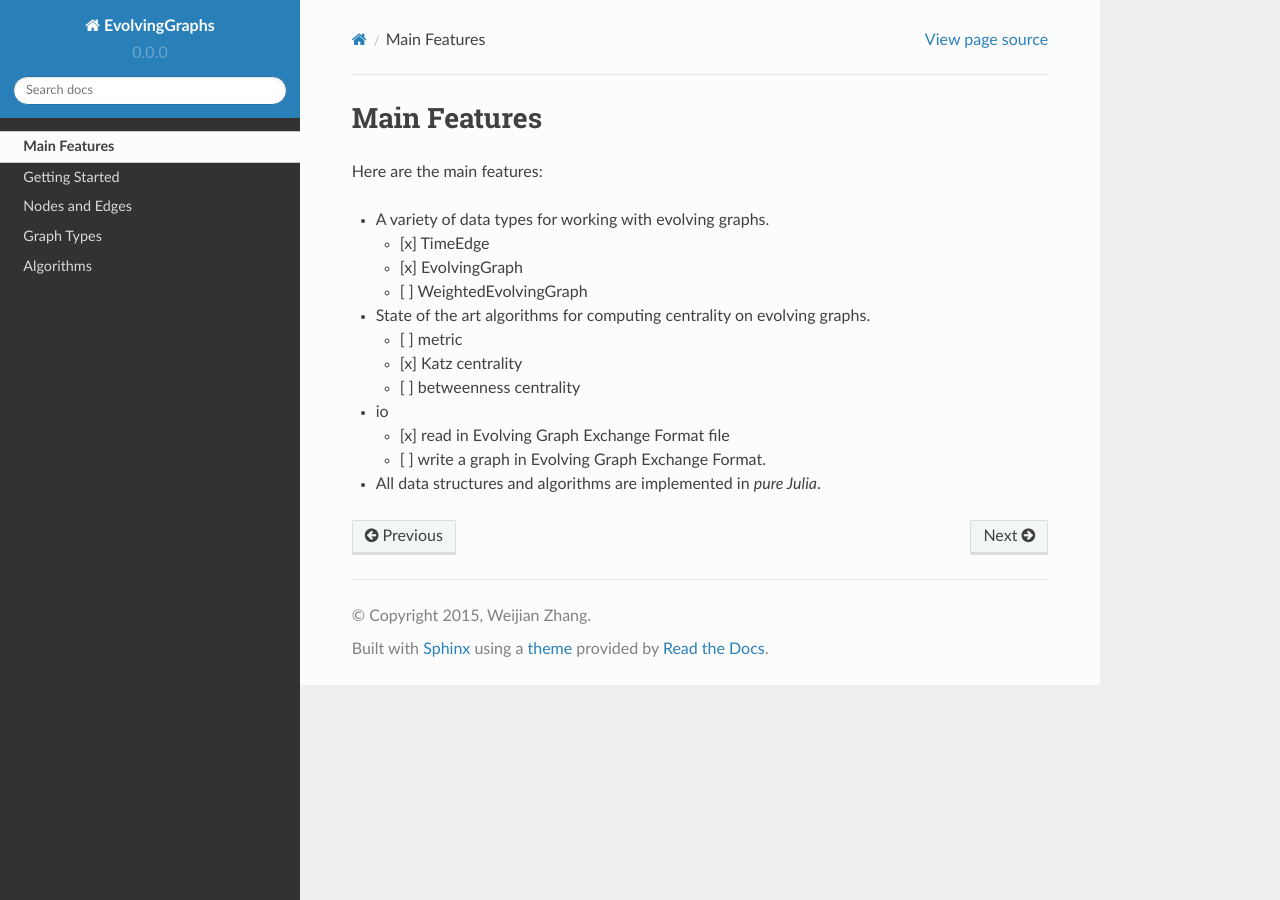
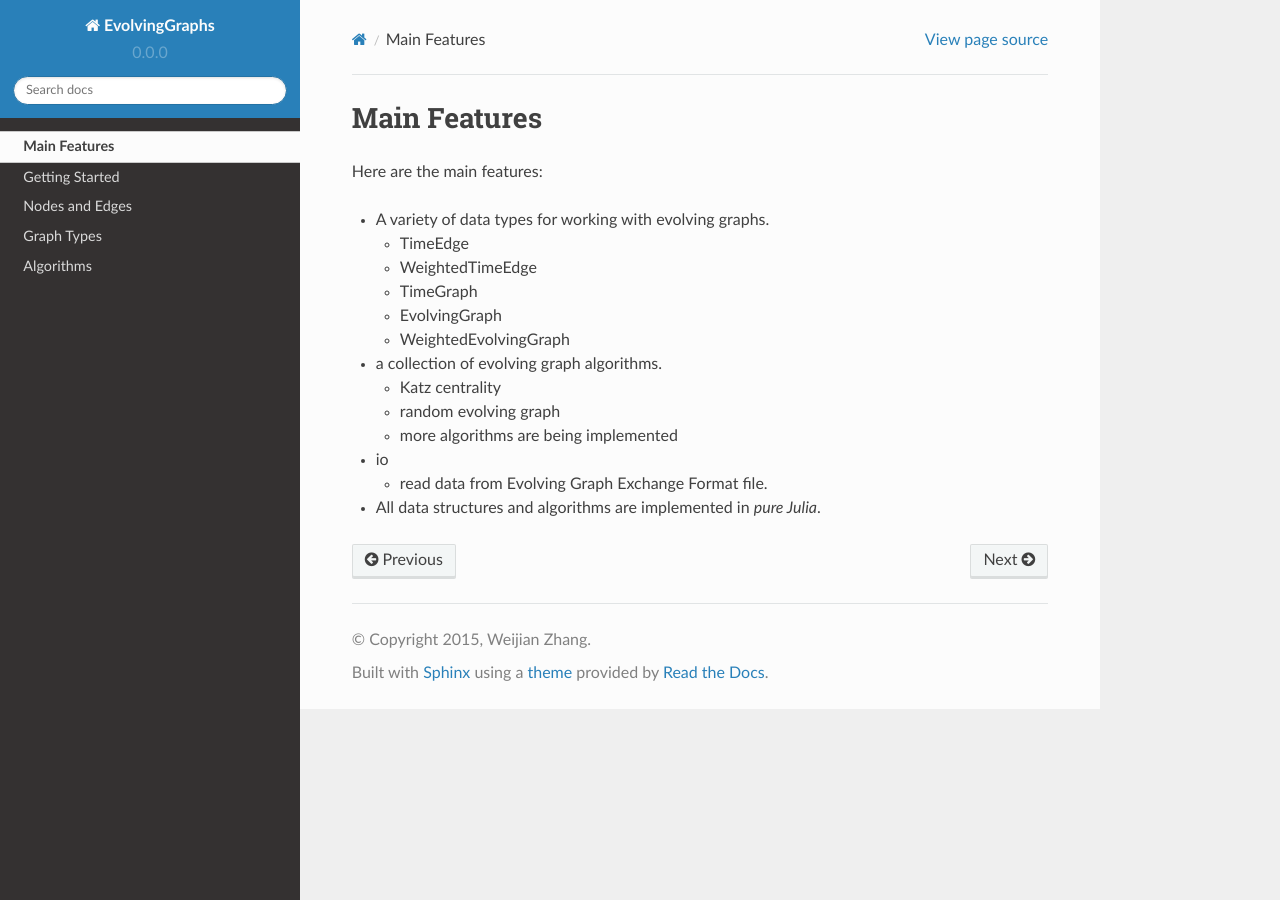
Before and after one commit to EtymoIO/EvolvingGraphs.jl, a Sphinx documentation site: the page built from doc/overview.rst, in a window 1280 px wide. Built offline with Sphinx 7.4.7 and the Read the Docs theme 2.0.0, drawn with Linux system fonts in a browser that asks for light colours.

```diff
--- a/doc/algorithms.rst
+++ b/doc/algorithms.rst
@@ -4,8 +4,7 @@ Algorithms
 Katz Centrality
 ----------------
 
-This is the generalization of the Katz centrality on static network on
-a dynamic setting.
+This is the generalization of the static graph case Katz centrality.
 
 
 .. function:: katz_centrality(g [, alpha = 0.3])
--- a/doc/examples.rst
+++ b/doc/examples.rst
@@ -65,7 +65,7 @@ can be generated as::
   i = ['a', 'd', 'b', 'b', 'c', 'd', 'a'];
   j = ['b', 'b', 'c', 'a', 'd', 'a', 'b'];
   t = ["t1", "t1", "t1", "t2", "t2", "t3", "t3"];
-  eg2 = evolving_graph(i, j, t)
+  eg = evolving_graph(i, j, t)
 
 .. image:: eg2.png
 
--- a/doc/overview.rst
+++ b/doc/overview.rst
@@ -6,19 +6,20 @@ Here are the main features:
 
 * A variety of data types for working with evolving graphs.
 
-  - [x] TimeEdge
-  - [x] EvolvingGraph
-  - [ ] WeightedEvolvingGraph
+  - TimeEdge
+  - WeightedTimeEdge
+  - TimeGraph
+  - EvolvingGraph
+  - WeightedEvolvingGraph
 
-* State of the art algorithms for computing centrality on evolving graphs.
+* a collection of evolving graph algorithms.
 
-  - [ ] metric
-  - [x] Katz centrality
-  - [ ] betweenness centrality
+  - Katz centrality
+  - random evolving graph
+  - more algorithms are being implemented
 
 * io
 
-  - [x] read in Evolving Graph Exchange Format file
-  - [ ] write a graph in Evolving Graph Exchange Format.
+  - read data from Evolving Graph Exchange Format file.
 
 * All data structures and algorithms are implemented in *pure Julia*.
```
Also changed, not shown: README.md (+3 -2 lines).
